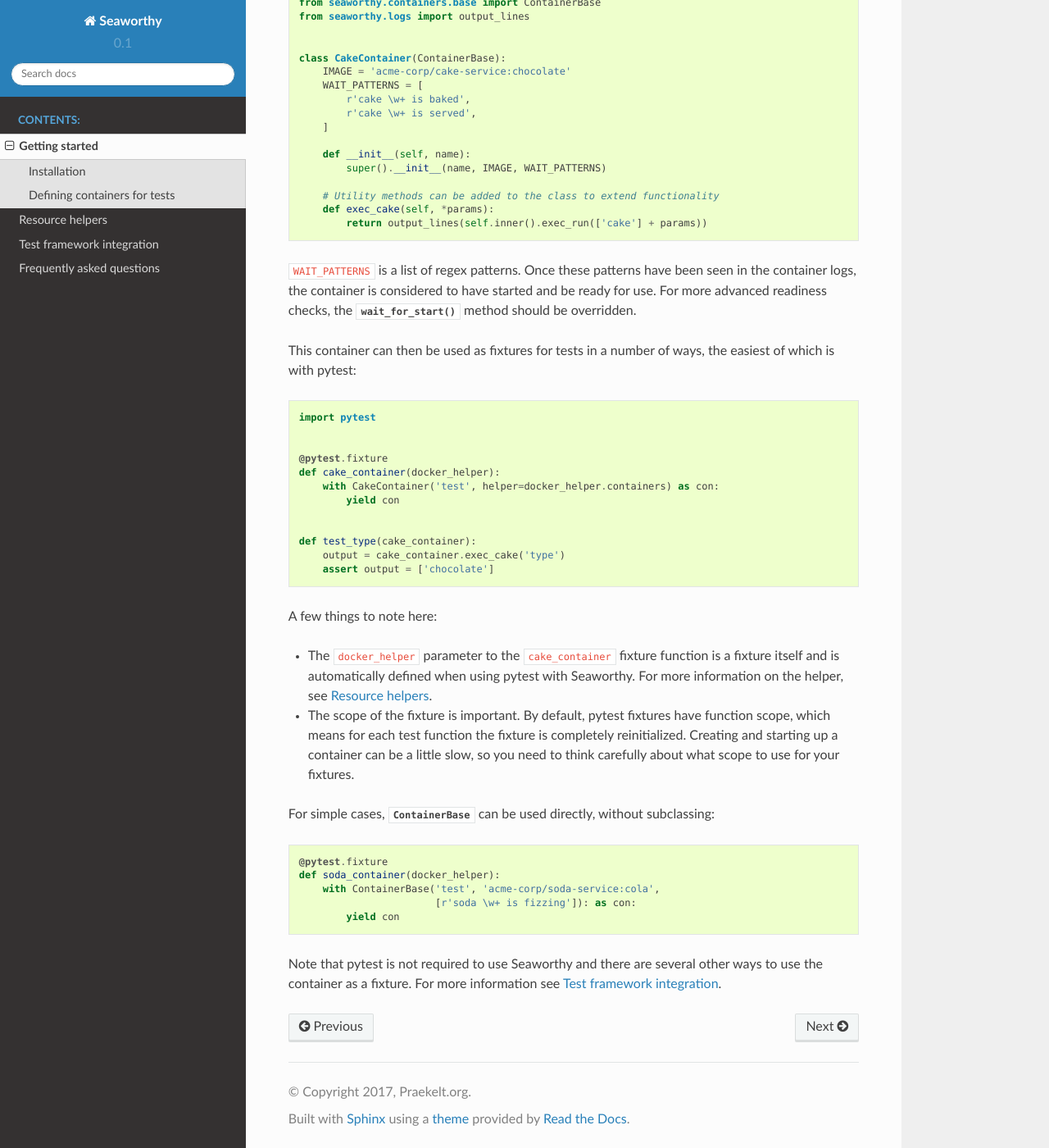
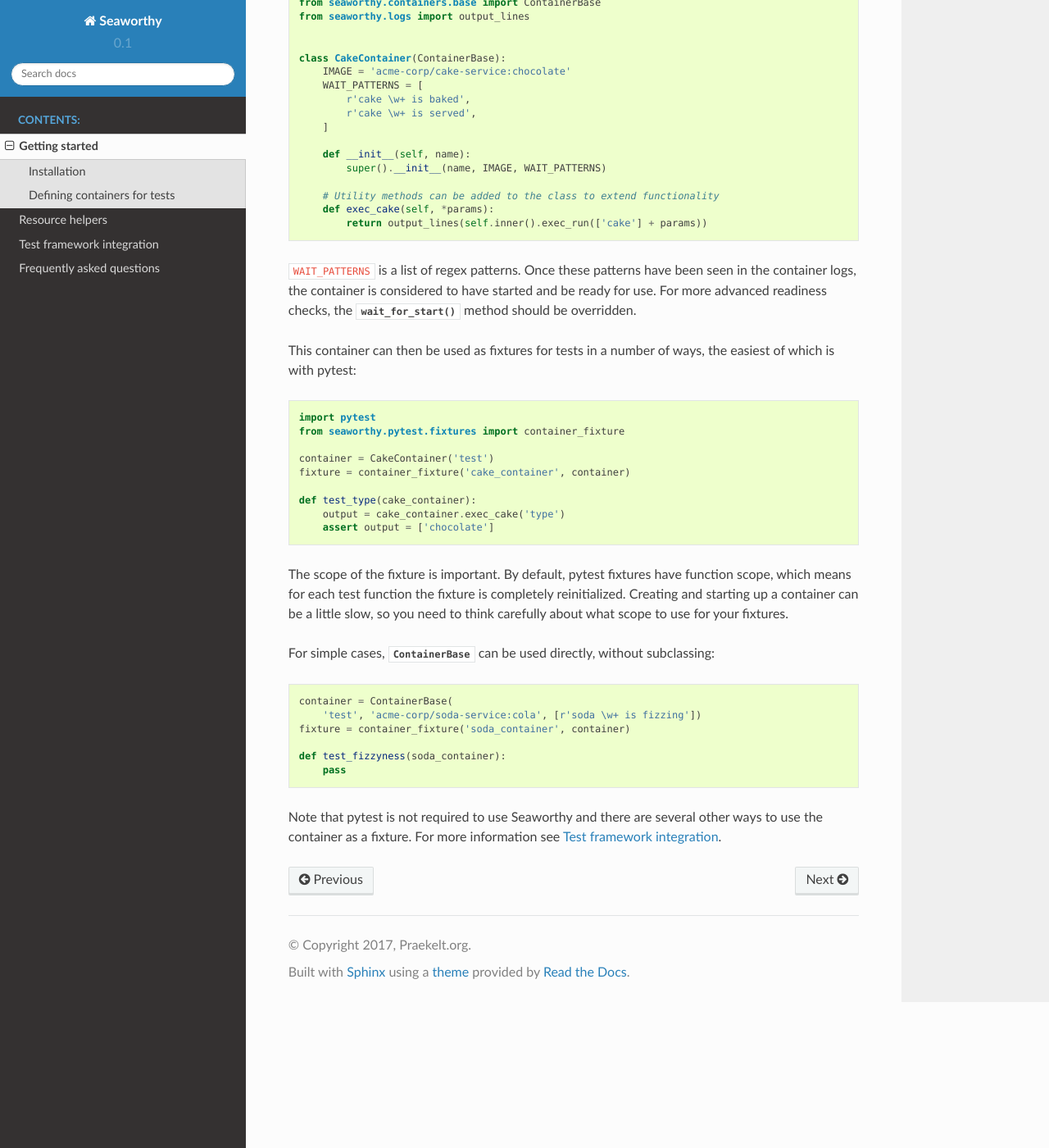
Before and after one commit to praekeltfoundation/seaworthy, a Sphinx documentation site: the page built from docs/getting-started.rst, in a window 1280 px wide and 1400 px high, scrolled down 592 px. Shown: the whole window at 82% size. Built offline with Sphinx 7.4.7 and the Read the Docs theme 2.0.0, drawn with Linux system fonts in a browser that asks for light colours; pages that are not in the unit, such as notebooks, are missing from menus.

Commit message:
getting-started: use container_fixture function

```diff
--- a/docs/getting-started.rst
+++ b/docs/getting-started.rst
@@ -46,36 +46,29 @@ This container can then be used as fixtures for tests in a number of ways, the
 easiest of which is with pytest::
 
     import pytest
+    from seaworthy.pytest.fixtures import container_fixture
 
-
-    @pytest.fixture
-    def cake_container(docker_helper):
-        with CakeContainer('test', helper=docker_helper.containers) as con:
-            yield con
-
+    container = CakeContainer('test')
+    fixture = container_fixture('cake_container', container)
 
     def test_type(cake_container):
         output = cake_container.exec_cake('type')
         assert output = ['chocolate']
 
-A few things to note here:
-
-- The ``docker_helper`` parameter to the ``cake_container`` fixture function is
-  a fixture itself and is automatically defined when using pytest with
-  Seaworthy. For more information on the helper, see :doc:`helpers`.
-- The scope of the fixture is important. By default, pytest fixtures have
-  function scope, which means for each test function the fixture is completely
-  reinitialized. Creating and starting up a container can be a little slow, so
-  you need to think carefully about what scope to use for your fixtures.
+The scope of the fixture is important. By default, pytest fixtures have
+function scope, which means for each test function the fixture is completely
+reinitialized. Creating and starting up a container can be a little slow, so
+you need to think carefully about what scope to use for your fixtures.
 
 For simple cases, :class:`~seaworthy.containers.base.ContainerBase` can be used
 directly, without subclassing::
 
-    @pytest.fixture
-    def soda_container(docker_helper):
-        with ContainerBase('test', 'acme-corp/soda-service:cola',
-                           [r'soda \w+ is fizzing']): as con:
-            yield con
+    container = ContainerBase(
+        'test', 'acme-corp/soda-service:cola', [r'soda \w+ is fizzing'])
+    fixture = container_fixture('soda_container', container)
+
+    def test_fizzyness(soda_container):
+        pass
 
 Note that pytest is not required to use Seaworthy and there are several other
 ways to use the container as a fixture. For more information see
```
